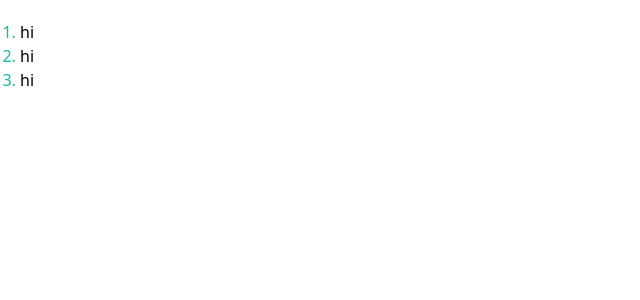
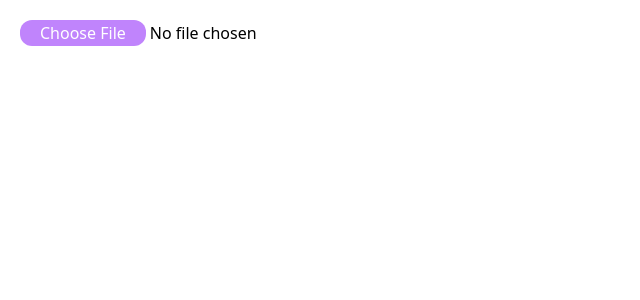
Before and after one commit to s570908/carrot-market-3, a Next.js app: page / in a window 1280 px wide. Shown: the top 300 px of the page, without its empty margins (0-640 px from the left). Built offline with nearby package versions, Linux system fonts and the light colour scheme.

Commit message:
22-04-24 file:hover:blabla

```diff
--- a/pages/index.tsx
+++ b/pages/index.tsx
@@ -3,11 +3,10 @@ import type { NextPage } from "next";
 const Home: NextPage = () => {
   return (
     <div className="flex flex-col space-y-2 p-5">
-      <ul className="list-decimal marker:text-teal-500">
-        <li>hi</li>
-        <li>hi</li>
-        <li>hi</li>
-      </ul>
+      <input
+        type="file"
+        className="file:hover: file:cursor-pointer file:rounded-xl file:border-0 file:bg-purple-400 file:px-5 file:text-white file:transition-colors file:hover:border file:hover:border-purple-400 file:hover:bg-white file:hover:text-purple-400"
+      />
     </div>
   );
 };
```
